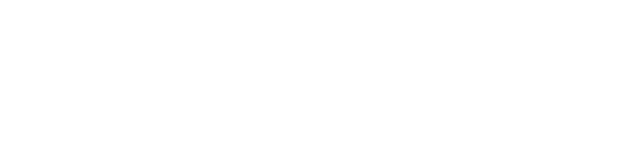
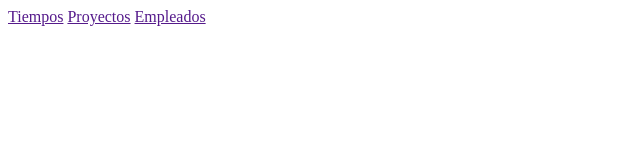
Before and after one commit to Stevencalle17/GESTION_TIEMPOS, a plain HTML site: page index.html in a window 1280 px wide. Shown: the whole page, without its empty margins (0-640 px from the left). Drawn offline with Linux system fonts and the light colour scheme.

Commit message:
Se crea una estructura basica del HOME

```diff
--- a/index.html
+++ b/index.html
@@ -1,11 +1,24 @@
 <!DOCTYPE html>
 <html lang="en">
+
 <head>
     <meta charset="UTF-8">
     <meta name="viewport" content="width=device-width, initial-scale=1.0">
     <title>GestionTiempos</title>
 </head>
 <body>
+    <header>
+    <nav>
+        <a href="">Tiempos</a>
+        <a href="">Proyectos</a>
+        <a href="">Empleados</a>
+    </nav>
+    <main>
 
+    </main>
+
+    </header>
+
+    <script src="./js/validator.js"></script>
 </body>
 </html>
```
